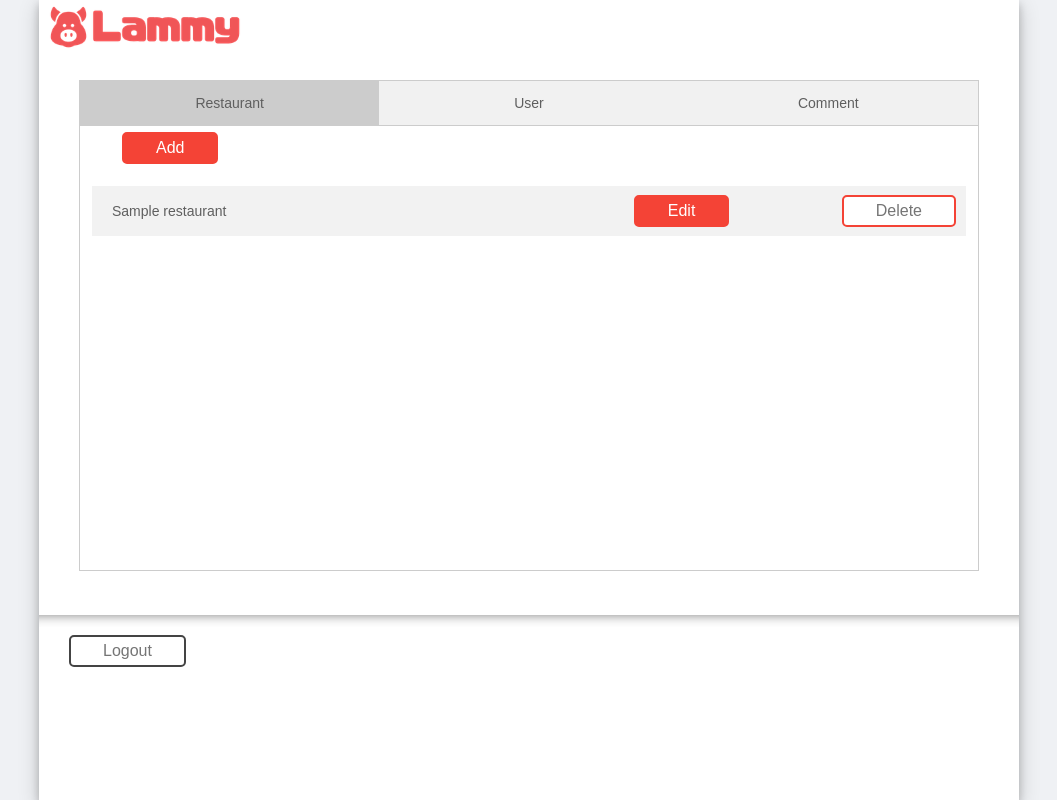
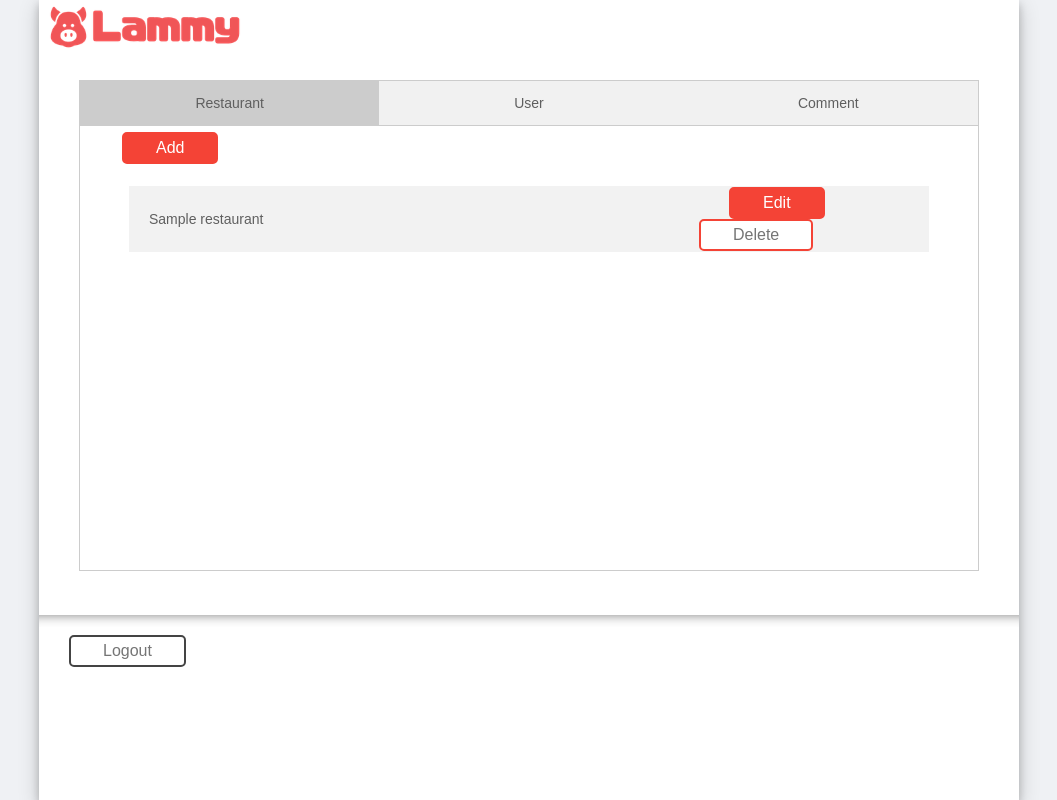
Before and after one commit to hirokazu-taneda/Lammy, a PHP site: page /adminhome.php in a window 1280 px wide. Shown: the whole page, without its empty margins (111-1168 px from the left). Run offline with PHP 8.4, Linux system fonts and the light colour scheme; tables that the repository leaves empty or names only in its code hold one stand-in row (values such as "Sample post"); some libraries are stand-ins or nearby versions.

Commit message:
fixed position of Edit button

```diff
--- a/adminhome.php
+++ b/adminhome.php
@@ -51,9 +51,10 @@ session_start();
 	                        	echo "<td class='listtd'>";
 	                            echo $row["name"];
 	                        	echo "</td>";
-	                        	echo "<td class='listtd'><button class='mainbutton button2'>Edit</button></td>";
-	                        	echo "<td class='listtd'><button class='mainbutton button1'>Delete</button></td>";
-
+	                        	echo "<td class='listtd'>
+	                        			<button class='mainbutton button2'>Edit</button>
+	                        			<button class='mainbutton button1'>Delete</button>
+	                        	     </td>";
 	                        	echo "</tr>";
 	                       	  }
 	                         }else {
```
